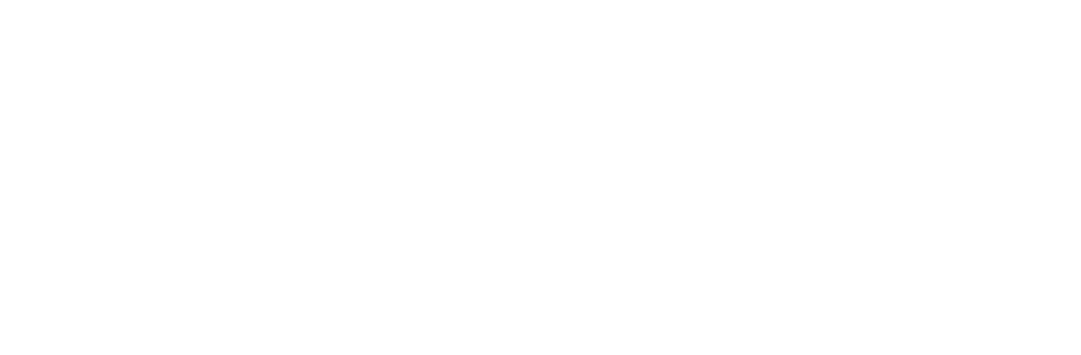
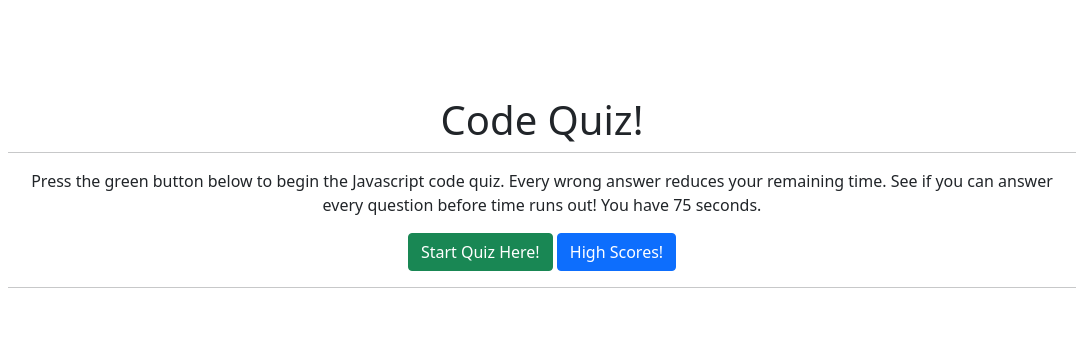
Before and after one commit to Harrison-Reich/codeQuiz, a plain HTML site: page index.html in a window 1280 px wide. Shown: the whole page, without its empty margins (76-1157 px from the left). Drawn offline with nearby package versions, Linux system fonts and the light colour scheme.

Commit message:
updated html page

```diff
--- a/index.html
+++ b/index.html
@@ -1,5 +1,6 @@
 <!DOCTYPE html>
 <html lang="en">
+
 <head>
   <meta charset="UTF-8">
   <meta http-equiv="X-UA-Compatible" content="IE=edge">
@@ -8,10 +9,33 @@
   <link href="https://cdn.jsdelivr.net/npm/bootstrap@5.0.2/dist/css/bootstrap.min.css" rel="stylesheet"
     integrity="sha384-EVSTQN3/azprG1Anm3QDgpJLIm9Nao0Yz1ztcQTwFspd3yD65VohhpuuCOmLASjC" crossorigin="anonymous">
 </head>
+
 <body>
 
-<script src="https://cdn.jsdelivr.net/npm/bootstrap@5.0.2/dist/js/bootstrap.bundle.min.js"
-  integrity="sha384-MrcW6ZMFYlzcLA8Nl+NtUVF0sA7MsXsP1UyJoMp4YLEuNSfAP+JcXn/tWtIaxVXM" crossorigin="anonymous"></script>
-<script src="script.js"></script>
+  <main class="container p-5 m-5">
+
+    <div class="row text-center">
+      <h1 class="display">Code Quiz!</h1>
+      <hr>
+      <p>Press the green button below to begin the Javascript code quiz. Every wrong answer reduces your remaining time.
+        See if you can answer every question before time runs out! You have 75 seconds.</p>
+      <p>
+        <button class="btn btn-success" id="startQuiz">Start Quiz Here!</button>
+        <button class="btn btn-primary" id="highScores">High Scores!</button>
+      </p>
+      <hr>
+    </div>
+
+    <div id="quiz" style="display:none">
+      <p id="timer"></p>
+      <h4 id="questions"></h4>
+    </div>
+  </main>
+
+  <script src="https://cdn.jsdelivr.net/npm/bootstrap@5.0.2/dist/js/bootstrap.bundle.min.js"
+    integrity="sha384-MrcW6ZMFYlzcLA8Nl+NtUVF0sA7MsXsP1UyJoMp4YLEuNSfAP+JcXn/tWtIaxVXM"
+    crossorigin="anonymous"></script>
+  <script src="script.js"></script>
 </body>
+
 </html>
```
